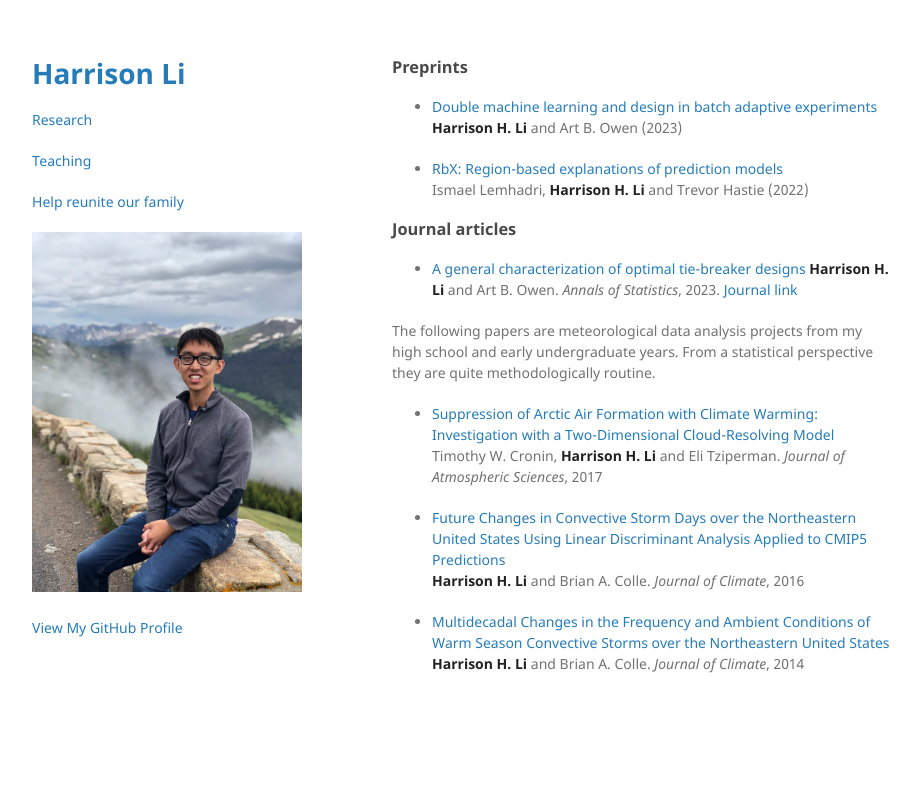
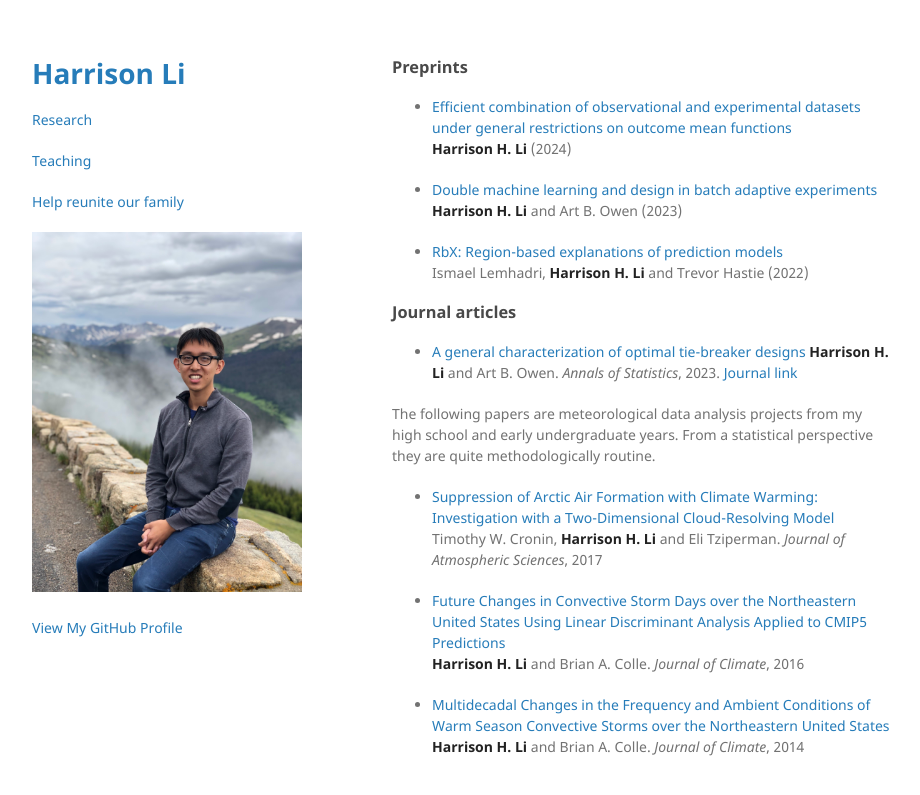
Before and after one commit to hli90722/hli90722.github.io, a Jekyll site: the page built from research.md, in a window 1280 px wide. Shown: the top 795 px of the page, without its empty margins (178-1098 px from the left). Built offline with Jekyll 4.4.1, drawn with Linux system fonts in a browser that asks for light colours; the repository's description, which GitHub fills in, is left out.

Commit message:
Added semiparametric efficiency paper

```diff
--- a/research.md
+++ b/research.md
@@ -5,6 +5,9 @@ permalink: /research/
 ---
 
 ### Preprints
+
+- [Efficient combination of observational and experimental datasets under general restrictions on outcome mean functions](https://arxiv.org/abs/2406.06941)\
+**Harrison H. Li** (2024)
 
 - [Double machine learning and design in batch adaptive experiments](https://arxiv.org/abs/2309.15297)\
 **Harrison H. Li** and Art B. Owen (2023)
```
Also changed, not shown: 2 other files.
